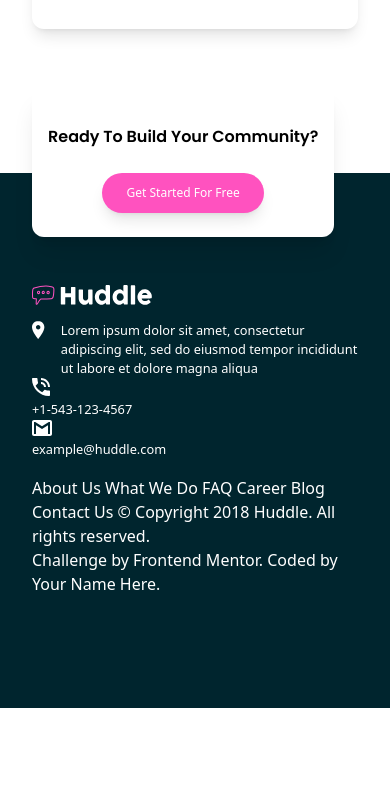
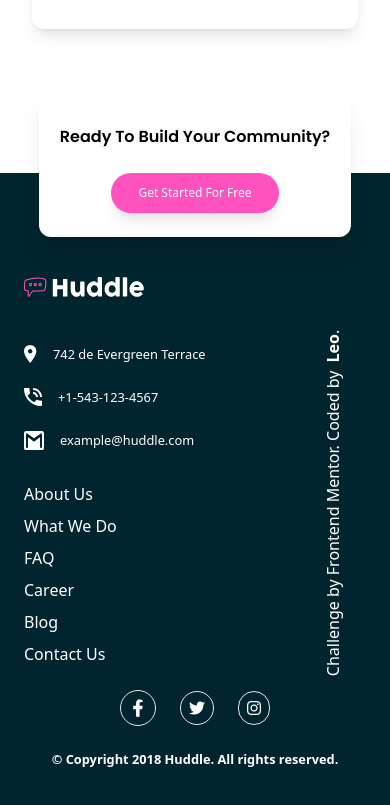
Before and after one commit to leandro-cajal/frontendmentor-challenge-06, a website: page index.html in a window 390 px wide. Shown: the part 2102-2907 px from the top of the page. Before the commit the page ends 2810 px from the top, so only its background shows below. Drawn offline with Linux system fonts and the light colour scheme.

Commit message:
end of footer section on mobile

```diff
--- a/index.html
+++ b/index.html
@@ -8,6 +8,7 @@
   <link href="https://fonts.googleapis.com/css2?family=Poppins:wght@600&display=swap" rel="stylesheet">
   <link href="https://fonts.googleapis.com/css2?family=Open+Sans:ital,wght@0,700;1,400&display=swap" rel="stylesheet">
   <link rel="icon" type="image/png" sizes="32x32" href="./images/favicon-32x32.png">
+  <link rel="stylesheet" href="https://cdnjs.cloudflare.com/ajax/libs/font-awesome/6.4.2/css/all.min.css" integrity="sha512-z3gLpd7yknf1YoNbCzqRKc4qyor8gaKU1qmn+CShxbuBusANI9QpRohGBreCFkKxLhei6S9CQXFEbbKuqLg0DA==" crossorigin="anonymous" referrerpolicy="no-referrer" />
   <link rel="stylesheet" href="./css/style.css">
   <title>Frontend Mentor | Huddle landing page with alternating feature blocks</title>
 
@@ -65,57 +66,67 @@
             This means, once signed in to your app, your users can start chatting immediately.</p>
         </div>
       </article>
-      <div class="bg-white flex flex-col gap-6 px-4 py-6 shadow-xl rounded-xl m-8 z-50 absolute -bottom-16 ">
-        <h4 class="font-main text-center font-bold pt-4">Ready To Build Your Community?</h4>
+      <div class="bg-white w-4/5 left-1/2 transform -translate-x-1/2 max-w-xl flex flex-col gap-6 px-4 py-6 shadow-xl rounded-xl  z-50 absolute -bottom-16 ">
+        <h4 class="font-main text-center font-bold pt-4 md:text-2xl">Ready To Build Your Community?</h4>
         <a class="bg-pink-m text-xs text-center min-w[200px] text-white rounded-full py-3 w-3/5 shadow-lg mx-auto" href="">Get Started For Free</a>
       </div>
     </section>
   </main>
 
-  <footer class="bg-very-dark-cyan text-white py-20 z-20">
-    <section class="max-w-7xl mx-auto p-8">
-      <a class="mt-16" href="#">
+  <footer class="bg-very-dark-cyan relative text-white pt-20 z-20">
+    <section class="max-w-7xl mx-auto p-6">
+      <a class="mt-1" href="#">
         <img class="w-2/3 max-w-[120px]" src="./images/logo-white.svg" alt="">
       </a>
-      <div>
-        <div class="py-4">
+      <div class="pt-4 pb-4 flex flex-col">
+        <div class="py-8 flex flex-col gap-6">
           <div class="flex gap-4 items-start">
-            <div>
-              <img class="w-8" src="./images/icon-location.svg" alt="">
-            </div>
-            <small>Lorem ipsum dolor sit amet, consectetur adipiscing elit, sed do eiusmod tempor
-              incididunt ut labore et dolore magna aliqua</small>
+              <img class="" src="./images/icon-location.svg" alt="">
+            <small class="">742 de Evergreen Terrace</small>
           </div>
-          <div>
-            <div class="w-10">
+          <div class="flex gap-4">
+            <div class="">
               <img src="./images/icon-phone.svg" alt="">
             </div>
             <small>+1-543-123-4567</small>
           </div>
-          <div>
+          <div class="flex gap-4">
             <img src="./images/icon-email.svg" alt="">
             <small>example@huddle.com</small>
           </div>
         </div>
-
-
-
-
-
-        About Us
-        What We Do
-        FAQ
-
-        Career
-        Blog
-        Contact Us
-
-        &copy; Copyright 2018 Huddle. All rights reserved.
-
+        <div class="space-y-2 flex flex-col">
+          <div>
+            <ul class="flex flex-col gap-2">
+              <li><a class="hover:text-pink-m transition-colors" href="">About Us</a></li>
+              <li><a class="hover:text-pink-m transition-colors" href="">What We Do</a></li>
+              <li><a class="hover:text-pink-m transition-colors" href="">FAQ</a></li>
+            </ul>
+          </div>
+          <div>
+            <ul class="flex flex-col gap-2">
+              <li><a class="hover:text-pink-m transition-colors" href="">Career</a></li>
+              <li><a class="hover:text-pink-m transition-colors"href="">Blog</a></li>
+              <li><a class="hover:text-pink-m transition-colors" href="">Contact Us</a></li>
+            </ul>
+          </div>
+        </div>
+        <div class="p-6 flex items items-center justify-center gap-6 text-white">
+          <a class="" href="">
+            <svg class="hover:fill-pink-m hover:border-pink-m transition-colors w-9 h-9 border fill-white rounded-full p-2" xmlns="http://www.w3.org/2000/svg" viewBox="0 0 320 512"><path d="M279.14 288l14.22-92.66h-88.91v-60.13c0-25.35 12.42-50.06 52.24-50.06h40.42V6.26S260.43 0 225.36 0c-73.22 0-121.08 44.38-121.08 124.72v70.62H22.89V288h81.39v224h100.17V288z"/></svg>
+          </a>
+          <a class="" href="">
+            <i class="hover:text-pink-m hover:border-pink-m transition-colors fa-brands fa-twitter border rounded-full p-2"></i>
+          </a>
+          <a class="" href="">
+            <i class="hover:text-pink-m hover:border-pink-m transition-colors fa-brands fa-instagram border rounded-full p-2"></i>
+          </a>
+        </div>
+        <small class="text-center font-bold self-center ">&copy; Copyright 2018 Huddle. All rights reserved.</small>
         <div>
-          <p class="attribution">
+          <p class="absolute right-0 -rotate-90 top-1/2 transform translate-x-1/3">
             Challenge by <a href="https://www.frontendmentor.io?ref=challenge" target="_blank">Frontend Mentor</a>.
-            Coded by <a href="#">Your Name Here</a>.
+            Coded by  <a class="hover:text-pink-m transition-colors ps-1 font-bold" href="https://github.com/leandro-cajal">Leo</a>.
           </p>
         </div>
       </div>
```
Also changed, not shown: css/style.css.
